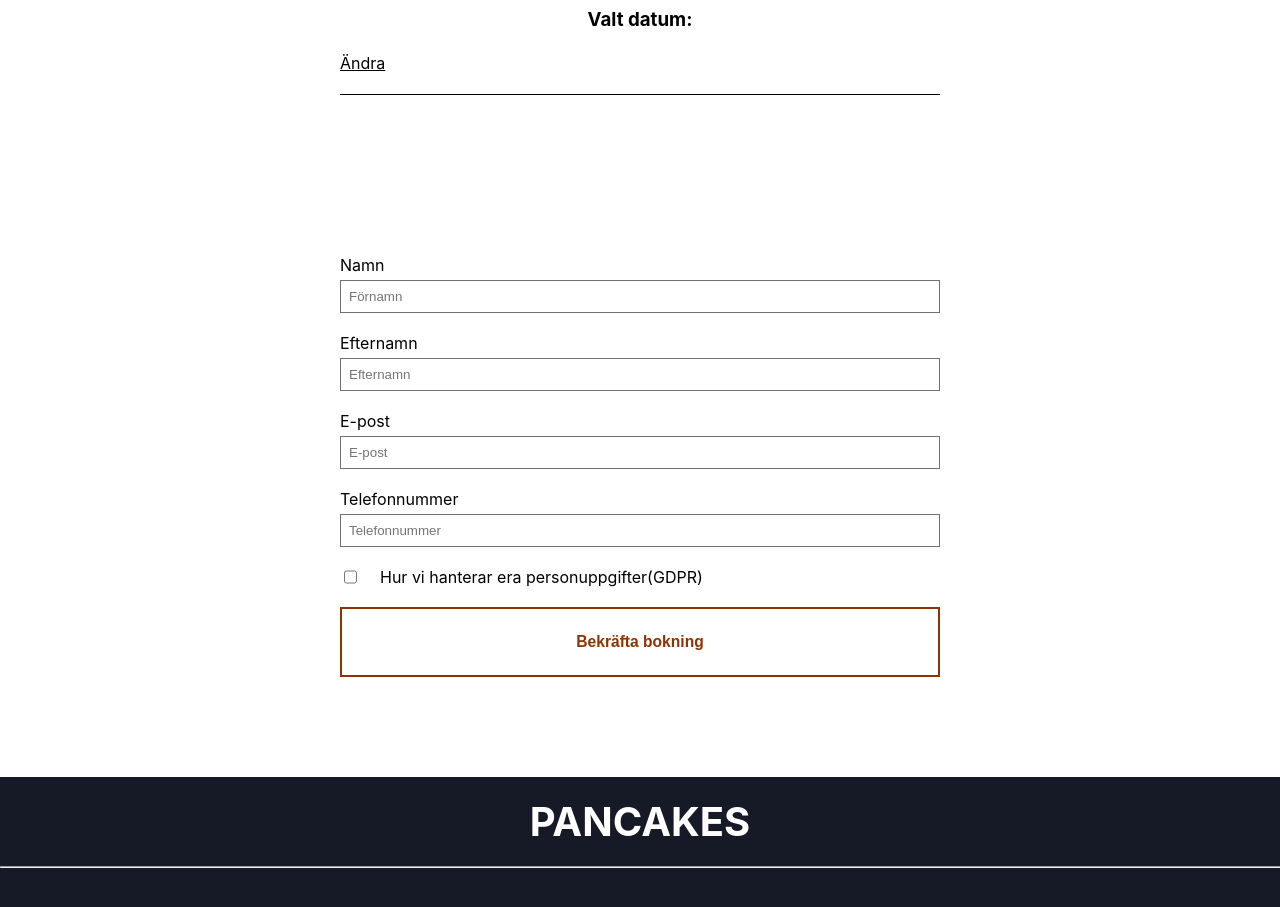
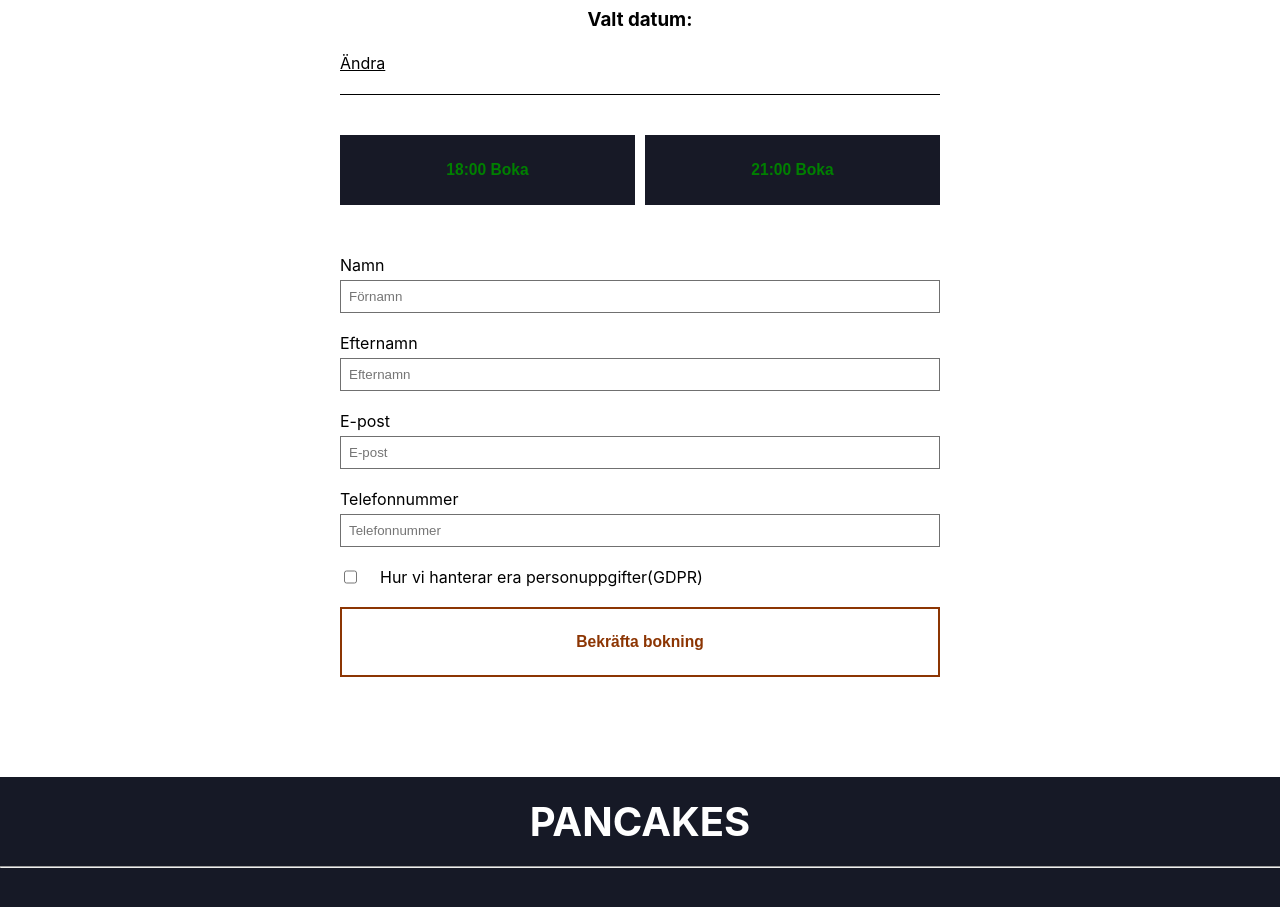
Before and after one commit to ToveLissner/TheRestaurant, a React (Create React App) app: page /booking in a window 1280 px wide. Shown: the part 840-1747 px from the top of the page. Built offline with nearby package versions, Linux system fonts and the light colour scheme.

Commit message:
Working on dinnerbuttons

```diff
--- a/src/components/DinnerWrapper.tsx
+++ b/src/components/DinnerWrapper.tsx
@@ -6,7 +6,7 @@ interface IDinnerWrapperProps {
     time: string;
     fullBookedEarly: boolean;
     // fullBookedLate: boolean;
-    //onChange : (booked: boolean) => void;
+    onChange : (booked: boolean) => void;
     onClick: (text: string) => void;
     //showNextButton: () => void;
 }
@@ -18,8 +18,8 @@ export const DinnerWrapper = (props: IDinnerWrapperProps) => {
 
     return(
         <DinnerSlots>
-            {/* <DinnerButton onChange={ () => {(props.fullBookedEarly)}} onClick={ () => {props.onClick(early)}}><H3>18:00 Boka</H3></DinnerButton> */}
-            {/* <DinnerButton onChange={ () => {(props.fullBookedLate)} } onClick={ () => {props.onClick(late)}}><H3>21:00 Boka</H3></DinnerButton> */}
+            <DinnerButton onChange={ () => {props.onChange(props.fullBookedEarly)}} onClick={ () => {props.onClick(early)}}><H3>18:00 Boka</H3></DinnerButton>
+            <DinnerButton onClick={ () => {props.onClick(late)}}><H3>21:00 Boka</H3></DinnerButton>
         </DinnerSlots>
     );
 }
--- a/src/components/styled/DinnerButton.tsx
+++ b/src/components/styled/DinnerButton.tsx
@@ -1,23 +1,24 @@
 import styled from "styled-components";
 
 interface IDinnerButtonProps {
-    fullBookedSelection: boolean;
+    fullBookedEarly: boolean;
+    onChange: () => void;
     //fullBookedLate?: boolean;
 }
 
 export const DinnerButton = styled.button`
     width: calc(50% - 5px);
     height: 70px;
-    //background-color: #171926;
-    color: #fff;
+    background-color: #171926;
+    color: green;
     border: none;
     cursor: pointer;
 `;
 
 export const DinnerButtonEarly = styled(DinnerButton)`
-    background-color: ${(props: IDinnerButtonProps) => props.fullBookedSelection ? "green" : "red"};
-    pointer-events: ${(props: IDinnerButtonProps) => props.fullBookedSelection ? "auto" : "none"};
-    opacity: ${(props: IDinnerButtonProps) => props.fullBookedSelection ? "100%" : "50%"};
+    background-color: ${(props: IDinnerButtonProps) => props.fullBookedEarly ? "green" : "red"};
+    pointer-events: ${(props: IDinnerButtonProps) => props.fullBookedEarly ? "auto" : "none"};
+    opacity: ${(props: IDinnerButtonProps) => props.fullBookedEarly ? "100%" : "50%"};
 `;
 
 // export const DinnerButtonLate = styled(DinnerButton)`
--- a/src/pages/Booking.tsx
+++ b/src/pages/Booking.tsx
@@ -212,7 +212,7 @@ console.log(fullBookedEarly);
           <Seperator></Seperator>
           {/* <div>{date}</div> */}
           {/* <div>{JSON.stringify(booking)}</div> */}
-          <DinnerWrapper fullBookedEarly={fullBookedEarly} time={dinnerTime} onClick={handleTimeClick} ></DinnerWrapper>
+          <DinnerWrapper onChange={setFullBookedEarly} fullBookedEarly={fullBookedEarly} time={dinnerTime} onClick={handleTimeClick} ></DinnerWrapper>
           {/* <ConfirmBookingWrapper></ConfirmBookingWrapper> */}
           {/* <NextFormButtonWrapper></NextFormButtonWrapper> */}
 
```
